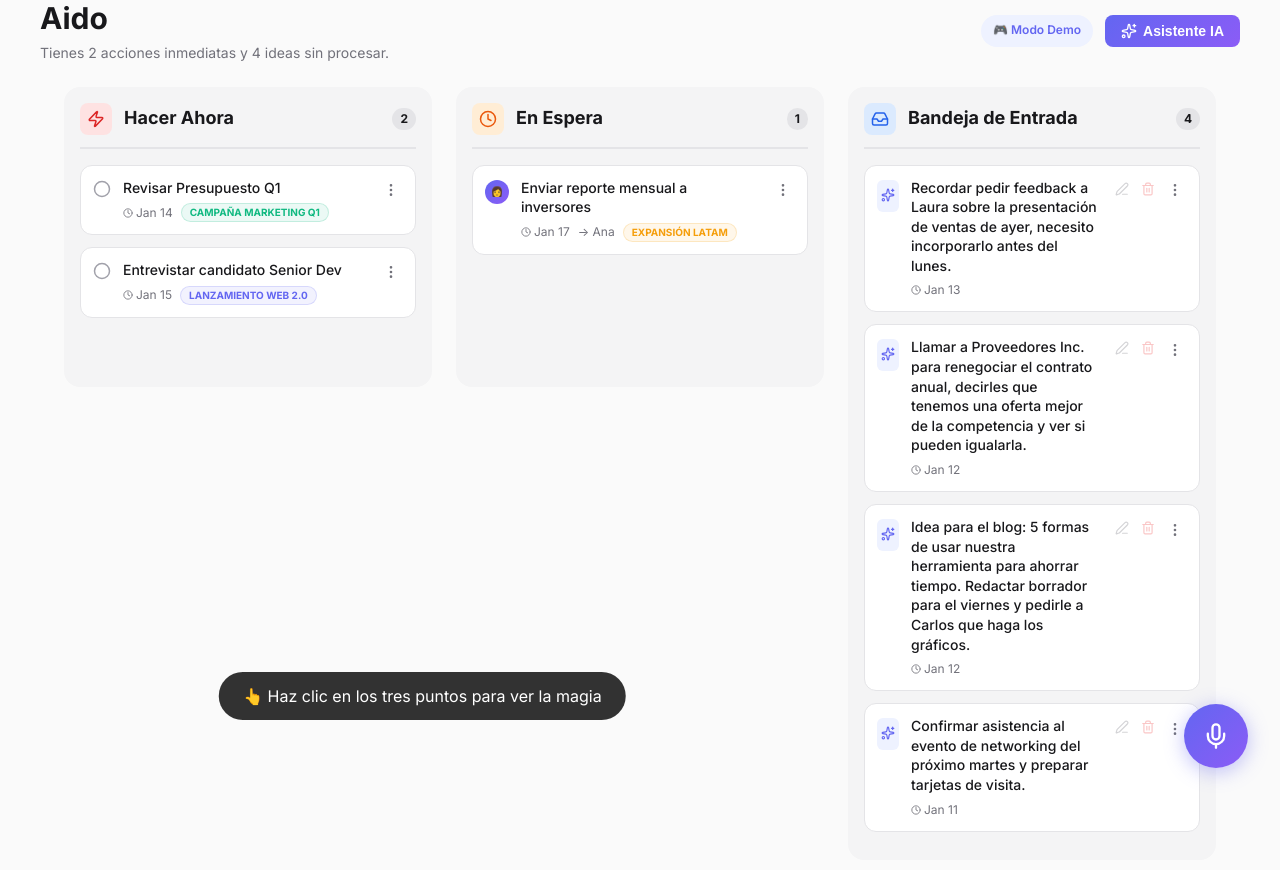
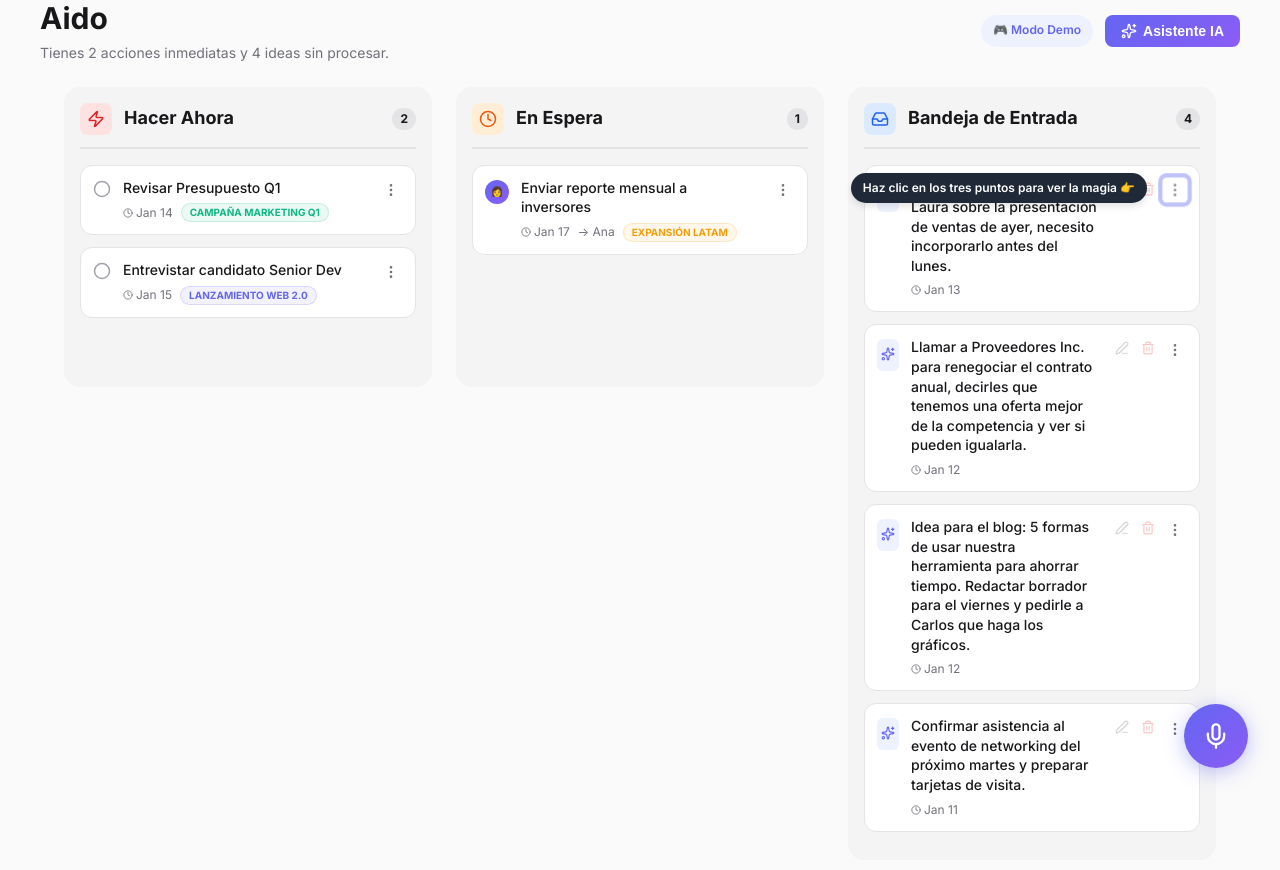
Before and after one commit to crisedua/pmedu, a React (Vite) app: page /demo in a window 1280 px wide. Both pictures are taken after a click on the button 872 px from the left and 180 px from the top of the page. Shown: the top 870 px of the page. Built offline with nearby package versions, Linux system fonts and the light colour scheme; no server answers; the database is empty.

Commit message:
feat: enhance demo feedback with email confirmation and precise tutorial pointer

```diff
--- a/src/components/DemoActionCard.jsx
+++ b/src/components/DemoActionCard.jsx
@@ -289,6 +289,28 @@ export default function DemoActionCard({
                 >
                     <MoreVertical size={16} />
                 </button>
+                {tutorialStep === 'open_menu' && (
+                    <div style={{
+                        position: 'absolute',
+                        right: '40px',
+                        top: '-5px',
+                        background: '#1f2937',
+                        color: 'white',
+                        padding: '6px 12px',
+                        borderRadius: '20px',
+                        fontSize: '12px',
+                        fontWeight: 600,
+                        whiteSpace: 'nowrap',
+                        zIndex: 100,
+                        animation: 'bounce-horizontal 1.5s infinite',
+                        display: 'flex',
+                        alignItems: 'center',
+                        gap: '6px',
+                        boxShadow: '0 4px 6px rgba(0,0,0,0.1)'
+                    }}>
+                        Haz clic en los tres puntos para ver la magia 👉
+                    </div>
+                )}
             </div>
 
             {/* Dropdown Menu - Fixed Position */}
--- a/src/pages/DemoDashboard.jsx
+++ b/src/pages/DemoDashboard.jsx
@@ -128,7 +128,8 @@ function DemoDashboardContent() {
         let feedback = "He analizado tu nota. ";
         if (project) feedback += `La he vinculado al proyecto ${project.name}. `;
         if (assignee && assignee.id !== currentUser.id) {
-            feedback += `Se la he asignado a ${assignee.name.split(' ')[0]} automáticamente.`;
+            feedback += `Se la he asignado a ${assignee.name.split(' ')[0]} automáticamente. `;
+            feedback += `Le he enviado un correo electrónico con los detalles.`;
         } else {
             feedback += "La he añadido a tu lista de acciones priorizadas.";
         }
@@ -137,7 +138,7 @@ function DemoDashboardContent() {
 
         if (demoStep === 5) {
             setDemoStep(6);
-            speak("¡Magia! Se ha movido a 'Hacer Ahora'. Ahora prueba el Asistente IA.");
+            speak("¡Magia! " + feedback + " Ahora prueba el Asistente IA.");
         }
     };
 
@@ -498,11 +499,6 @@ function DemoDashboardContent() {
             )}
 
             {/* Overlays for Steps */}
-            {demoStep === 4 && (
-                <div style={{ position: 'fixed', bottom: '10%', left: '33%', transform: 'translateX(-50%)', zIndex: 60, pointerEvents: 'none', background: 'rgba(0,0,0,0.8)', color: 'white', padding: '12px 24px', borderRadius: '30px', animation: 'bounce 2s infinite' }}>
-                    👆 Haz clic en los tres puntos para ver la magia
-                </div>
-            )}
             {demoStep === 6 && (
                 <div style={{ position: 'fixed', top: '90px', right: '20px', zIndex: 60, pointerEvents: 'none', background: 'rgba(0,0,0,0.8)', color: 'white', padding: '12px 24px', borderRadius: '30px', animation: 'bounce 2s infinite' }}>
                     👆 Abre el Asistente IA
@@ -818,6 +814,8 @@ function DemoDashboardContent() {
                                     users={users}
                                     getUser={getUser}
                                     getProject={getProject}
+                                    onMenuToggle={handleCardMenuToggle}
+                                    tutorialStep={demoStep === 4 && inbox.indexOf(item) === 0 ? 'open_menu' : null}
                                 />
                             ))
                         )}
```
